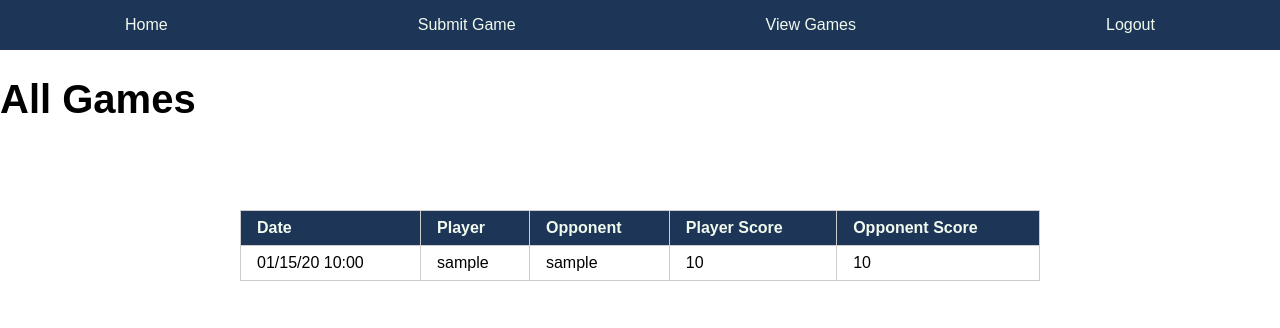
After one commit to ryankarel/ping-pong-app, a Flask app: page /view_games in a window 1280 px wide. The commit adds this page. Shown: the top 328 px of the page. Run offline with Flask 3, Linux system fonts and the light colour scheme; a user stored in the database is signed in; tables that the repository leaves empty hold one stand-in row (values such as "Sample post").

Commit message:
CSS/table format modifications

```diff
--- a/app.py
+++ b/app.py
@@ -69,7 +69,7 @@ def submit_game():
         db.session.add(game)
         db.session.commit()
         flash('New game submitted')
-        return redirect(url_for('submit_game'))
+        return redirect(url_for('view_games'))
     return render_template('submit_game.html', form=form)
 
 @app.route('/view_games')
--- a/static/styles.css
+++ b/static/styles.css
@@ -23,7 +23,7 @@ nav a:hover {
 .container {
     margin: 0 auto;
     max-width: 1200px;
-    padding: 2em;
+    padding: 1rem;
 }
 
 h1 {
@@ -32,9 +32,10 @@ h1 {
 }
 
 table {
-    border-collapse: collapse;
-    margin-bottom: 2em;
-    width: 100%;
+  max-width: 800px;
+  margin: 2rem auto;
+  border-collapse: collapse;
+  width: 100%;
 }
 
 th,
--- a/templates/index.html
+++ b/templates/index.html
@@ -5,18 +5,20 @@
 {% block content %}
     <h1>Welcome, {{ current_user.username }}!</h1>
     <h2>Game History</h2>
+	<div class="container">
     <table>
         <tr>
-            <th>Timestamp</th>
+            <th>Date</th>
             <th>Opponent</th>
             <th>Score</th>
         </tr>
         {% for game in games %}
         <tr>
-            <td>{{ game.timestamp }}</td>
+            <td>{{ game.timestamp.strftime('%m/%d/%y %H:%M') }}</td>
             <td>{{ game.opponent.username }}</td>
             <td>{{ game.player_score }} - {{ game.opponent_score }}</td>
         </tr>
         {% endfor %}
     </table>
+	</div>
 {% endblock %}
--- a/templates/login.html
+++ b/templates/login.html
@@ -4,6 +4,7 @@
 
 {% block content %}
     <h1>Login</h1>
+	<div class="container">
     <form action="" method="post">
         {{ form.hidden_tag() }}
         <p>
@@ -19,4 +20,5 @@
         </p>
         <p>{{ form.submit() }}</p>
     </form>
+	</div>
 {% endblock %}
--- a/templates/register.html
+++ b/templates/register.html
@@ -4,6 +4,7 @@
 
 {% block content %}
     <h1>Register</h1>
+	<div class="container">
     <form action="" method="post">
         {{ form.hidden_tag() }}
         <p>
@@ -24,4 +25,5 @@
         </p>
         <p>{{ form.submit() }}</p>
     </form>
+	</div>
 {% endblock %}
--- /dev/null
+++ b/templates/view_games.html
@@ -0,0 +1,29 @@
+{% extends "base.html" %}
+
+{% block content %}
+    <h1>All Games</h1>
+	<div class="container">
+    <table>
+        <thead>
+            <tr>
+                <th>Date</th>
+                <th>Player</th>
+                <th>Opponent</th>
+                <th>Player Score</th>
+                <th>Opponent Score</th>
+            </tr>
+        </thead>
+        <tbody>
+            {% for game in games %}
+                <tr>
+                    <td>{{ game.timestamp.strftime('%m/%d/%y %H:%M') }}</td>
+                    <td>{{ game.player.username }}</td>
+                    <td>{{ game.opponent.username }}</td>
+                    <td>{{ game.player_score }}</td>
+                    <td>{{ game.opponent_score }}</td>
+                </tr>
+            {% endfor %}
+        </tbody>
+    </table>
+	</div>
+{% endblock %}
```
Also changed, not shown: other parts of static/styles.css (+25 -6 lines), templates/submit_game.html (added, +27 -0 lines), 1 other file.
